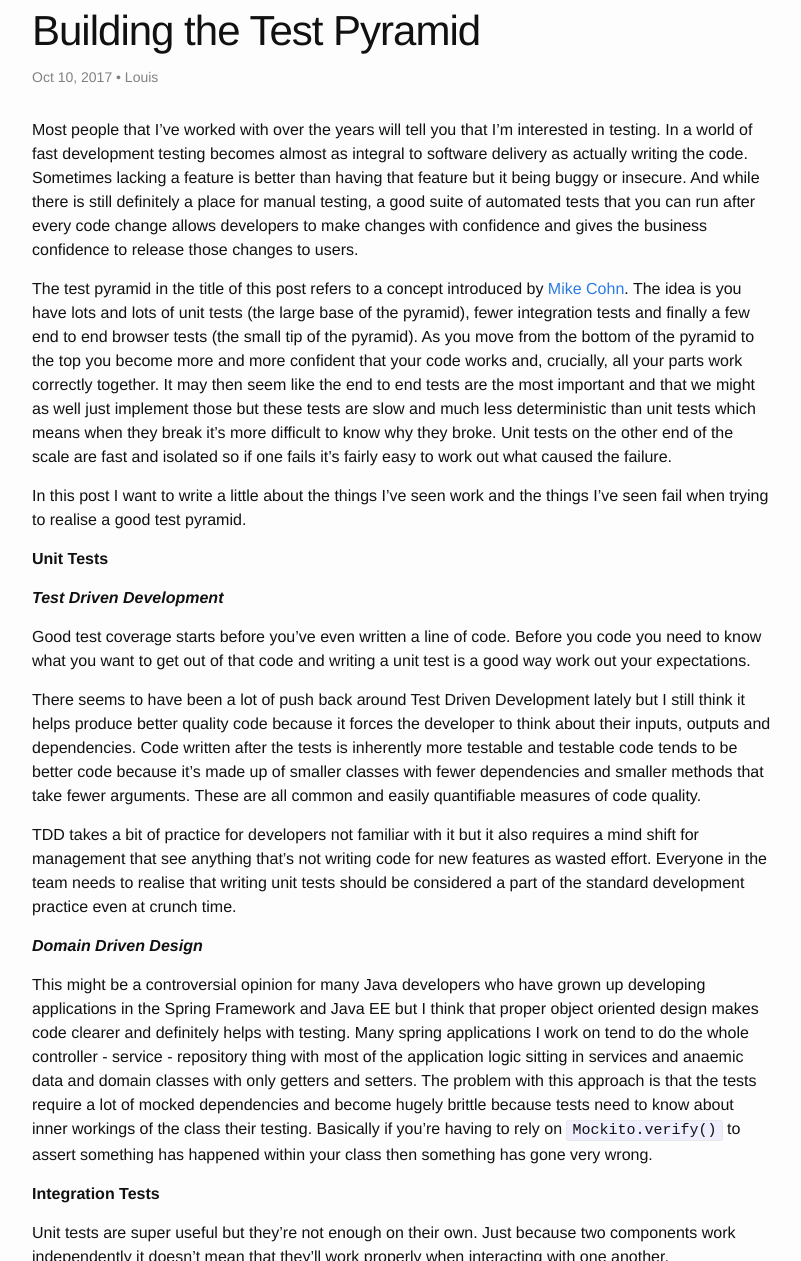
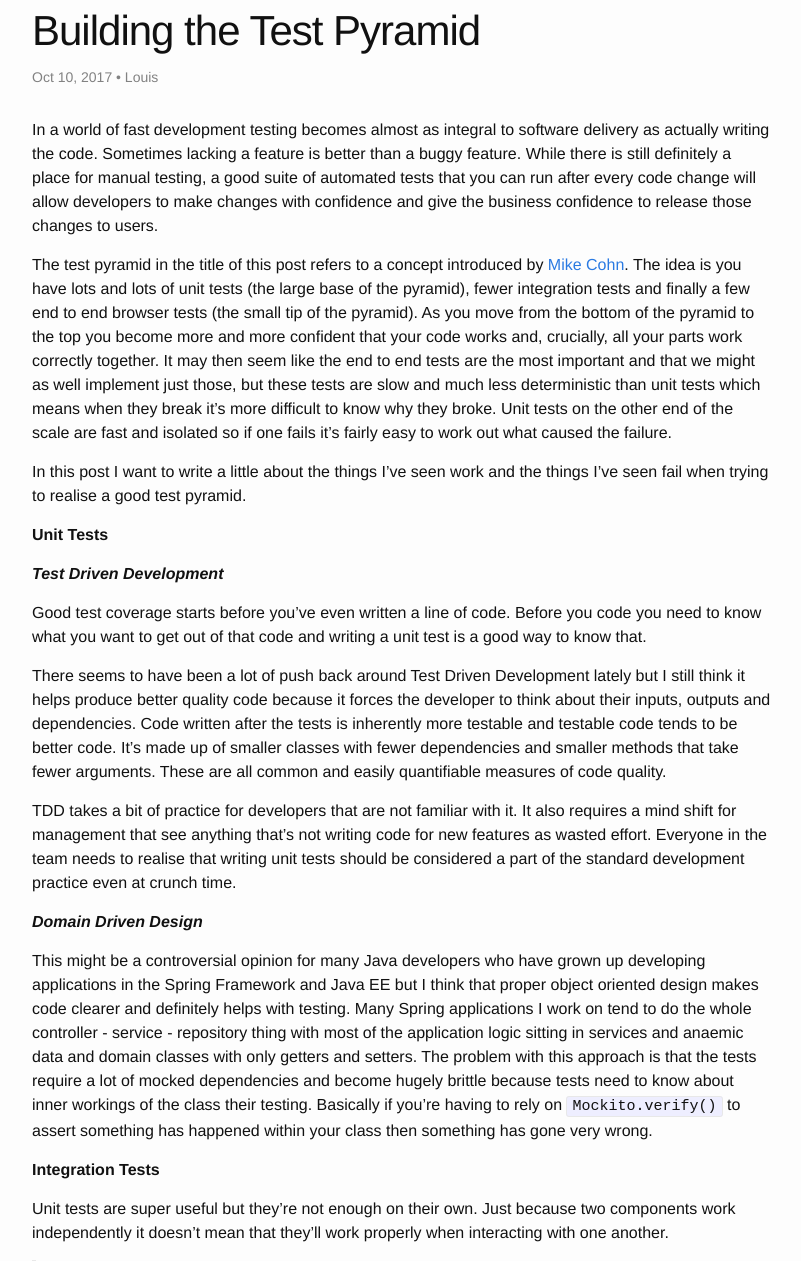
Before and after one commit to Louisblack/Louisblack.github.io, a Jekyll site: the page built from _posts/2017-10-10-test-pyramid.md, in a window 1280 px wide and 1400 px high, scrolled down 718 px. Shown: the part 139-1400 px from the top of the window, without its empty margins (238-1039 px from the left). Built offline with Jekyll 4.4.1, drawn with Linux system fonts in a browser that asks for light colours; some of the changed text lies outside the part shown.

Commit message:
Some fixes.

```diff
--- a/_posts/2017-10-10-test-pyramid.md
+++ b/_posts/2017-10-10-test-pyramid.md
@@ -10,9 +10,9 @@ tags:
   - Testing
 ---
 
-Most people that I've worked with over the years will tell you that I'm interested in testing. In a world of fast development testing becomes almost as integral to software delivery as actually writing the code. Sometimes lacking a feature is better than having that feature but it being buggy or insecure. And while there is still definitely a place for manual testing, a good suite of automated tests that you can run after every code change allows developers to make changes with confidence and gives the business confidence to release those changes to users.
+In a world of fast development testing becomes almost as integral to software delivery as actually writing the code. Sometimes lacking a feature is better than a buggy feature. While there is still definitely a place for manual testing, a good suite of automated tests that you can run after every code change will allow developers to make changes with confidence and give the business confidence to release those changes to users.
 
-The test pyramid in the title of this post refers to a concept introduced by [Mike Cohn](http://www.mountaingoatsoftware.com). The idea is you have lots and lots of unit tests (the large base of the pyramid), fewer integration tests and finally a few end to end browser tests (the small tip of the pyramid). As you move from the bottom of the pyramid to the top you become more and more confident that your code works and, crucially, all your parts work correctly together. It may then seem like the end to end tests are the most important and that we might as well just implement those but these tests are slow and much less deterministic than unit tests which means when they break it's more difficult to know why they broke. Unit tests on the other end of the scale are fast and isolated so if one fails it's fairly easy to work out what caused the failure.
+The test pyramid in the title of this post refers to a concept introduced by [Mike Cohn](http://www.mountaingoatsoftware.com). The idea is you have lots and lots of unit tests (the large base of the pyramid), fewer integration tests and finally a few end to end browser tests (the small tip of the pyramid). As you move from the bottom of the pyramid to the top you become more and more confident that your code works and, crucially, all your parts work correctly together. It may then seem like the end to end tests are the most important and that we might as well implement just those, but these tests are slow and much less deterministic than unit tests which means when they break it's more difficult to know why they broke. Unit tests on the other end of the scale are fast and isolated so if one fails it's fairly easy to work out what caused the failure.
 
 In this post I want to write a little about the things I've seen work and the things I've seen fail when trying to realise a good test pyramid.
 
@@ -20,15 +20,15 @@ In this post I want to write a little about the things I've seen work and the th
 
 **_Test Driven Development_**
 
-Good test coverage starts before you've even written a line of code. Before you code you need to know what you want to get out of that code and writing a unit test is a good way work out your expectations.
+Good test coverage starts before you've even written a line of code. Before you code you need to know what you want to get out of that code and writing a unit test is a good way to know that.
 
-There seems to have been a lot of push back around Test Driven Development lately but I still think it helps produce better quality code because it forces the developer to think about their inputs, outputs and dependencies. Code written after the tests is inherently more testable and testable code tends to be better code because it's made up of smaller classes with fewer dependencies and smaller methods that take fewer arguments. These are all common and easily quantifiable measures of code quality.
+There seems to have been a lot of push back around Test Driven Development lately but I still think it helps produce better quality code because it forces the developer to think about their inputs, outputs and dependencies. Code written after the tests is inherently more testable and testable code tends to be better code. It's made up of smaller classes with fewer dependencies and smaller methods that take fewer arguments. These are all common and easily quantifiable measures of code quality.
 
-TDD takes a bit of practice for developers not familiar with it but it also requires a mind shift for management that see anything that's not writing code for new features as wasted effort. Everyone in the team needs to realise that writing unit tests should be considered a part of the standard development practice even at crunch time.
+TDD takes a bit of practice for developers that are not familiar with it. It also requires a mind shift for management that see anything that's not writing code for new features as wasted effort. Everyone in the team needs to realise that writing unit tests should be considered a part of the standard development practice even at crunch time.
 
 **_Domain Driven Design_**
 
-This might be a controversial opinion for many Java developers who have grown up developing applications in the Spring Framework and Java EE but I think that proper object oriented design makes code clearer and definitely helps with testing. Many spring applications I work on tend to do the whole controller - service - repository thing with most of the application logic sitting in services and anaemic data and domain classes with only getters and setters. The problem with this approach is that the tests require a lot of mocked dependencies and become hugely brittle because tests need to know about inner workings of the class their testing. Basically if you're having to rely on `Mockito.verify()` to assert something has happened within your class then something has gone very wrong.
+This might be a controversial opinion for many Java developers who have grown up developing applications in the Spring Framework and Java EE but I think that proper object oriented design makes code clearer and definitely helps with testing. Many Spring applications I work on tend to do the whole controller - service - repository thing with most of the application logic sitting in services and anaemic data and domain classes with only getters and setters. The problem with this approach is that the tests require a lot of mocked dependencies and become hugely brittle because tests need to know about inner workings of the class their testing. Basically if you're having to rely on `Mockito.verify()` to assert something has happened within your class then something has gone very wrong.
 
 **Integration Tests**
 
```
Also changed, not shown: other parts of _posts/2017-10-10-test-pyramid.md (+2 -2 lines).
